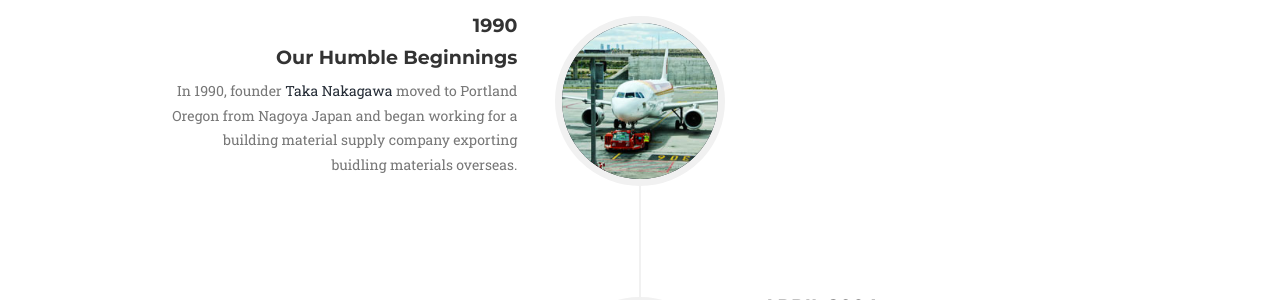
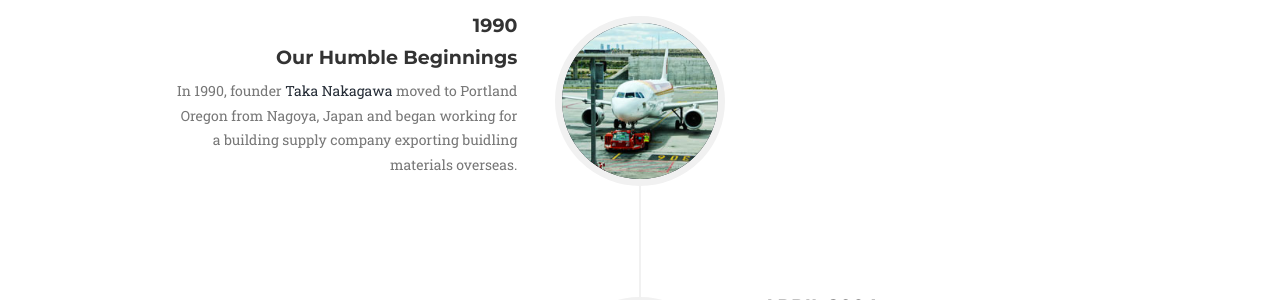
Before and after one commit to whaleen/sakuragroup.co, a Jekyll site: the page built from index.html, in a window 1280 px wide and 900 px high, scrolled down 3477 px. Shown: the part 179-479 px from the top of the window. Built offline with Jekyll 4.4.1, drawn with Linux system fonts in a browser that asks for light colours; some web fonts are replaced.

Commit message:
editing text

```diff
--- a/_includes/about.html
+++ b/_includes/about.html
@@ -20,7 +20,7 @@
                                     <h4 class="subheading">Our Humble Beginnings</h4>
                                 </div>
                                 <div class="timeline-body">
-                                    <p class="text-muted">In 1990, founder <a class="page-scroll" href="#team">Taka Nakagawa</a> moved to Portland Oregon from Nagoya Japan and began working for a building material supply company exporting buidling materials overseas.</p>
+                                    <p class="text-muted">In 1990, founder <a class="page-scroll" href="#team">Taka Nakagawa</a> moved to Portland Oregon from Nagoya, Japan and began working for a building supply company exporting buidling materials overseas.</p>
                                 </div>
                             </div>
                         </li>
```
